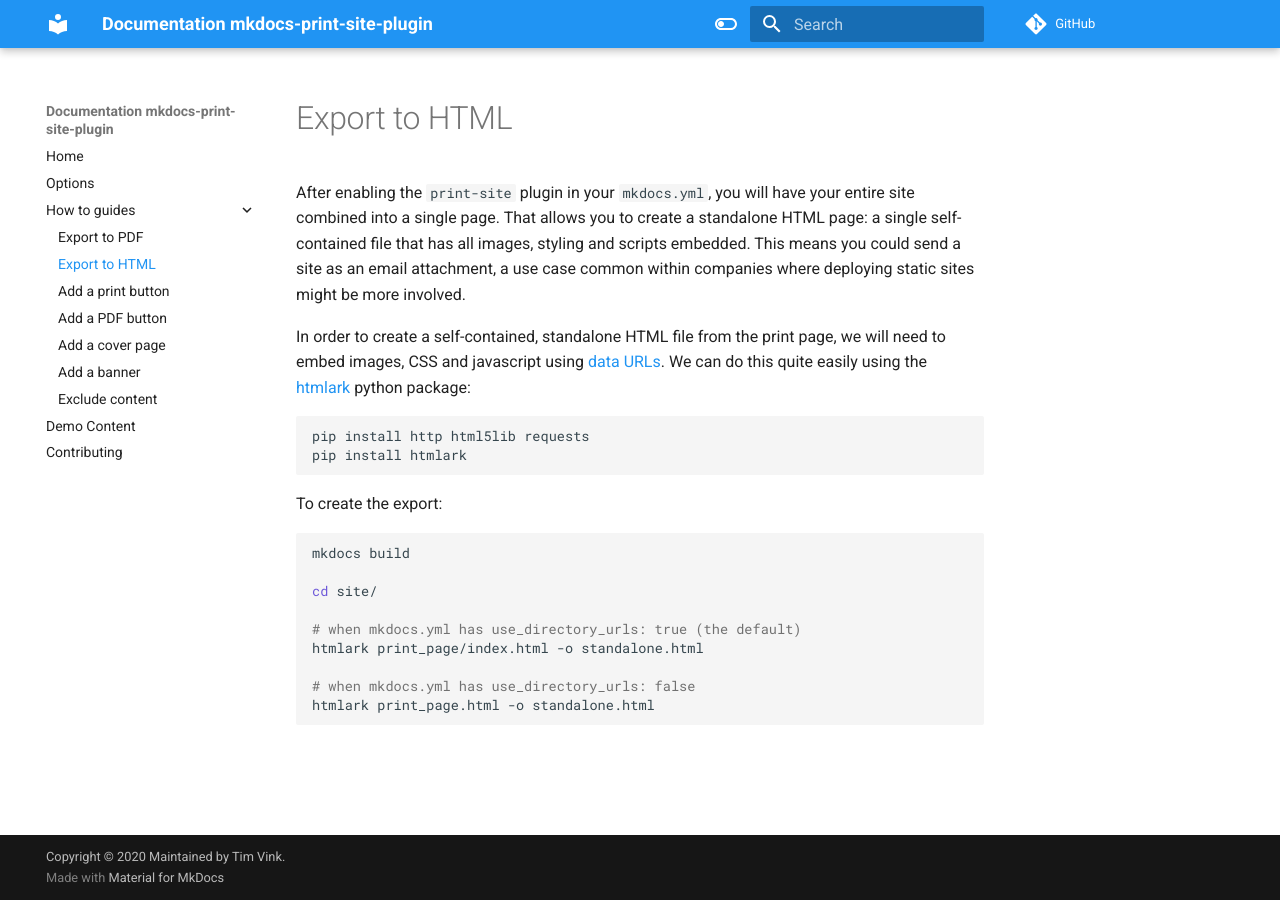
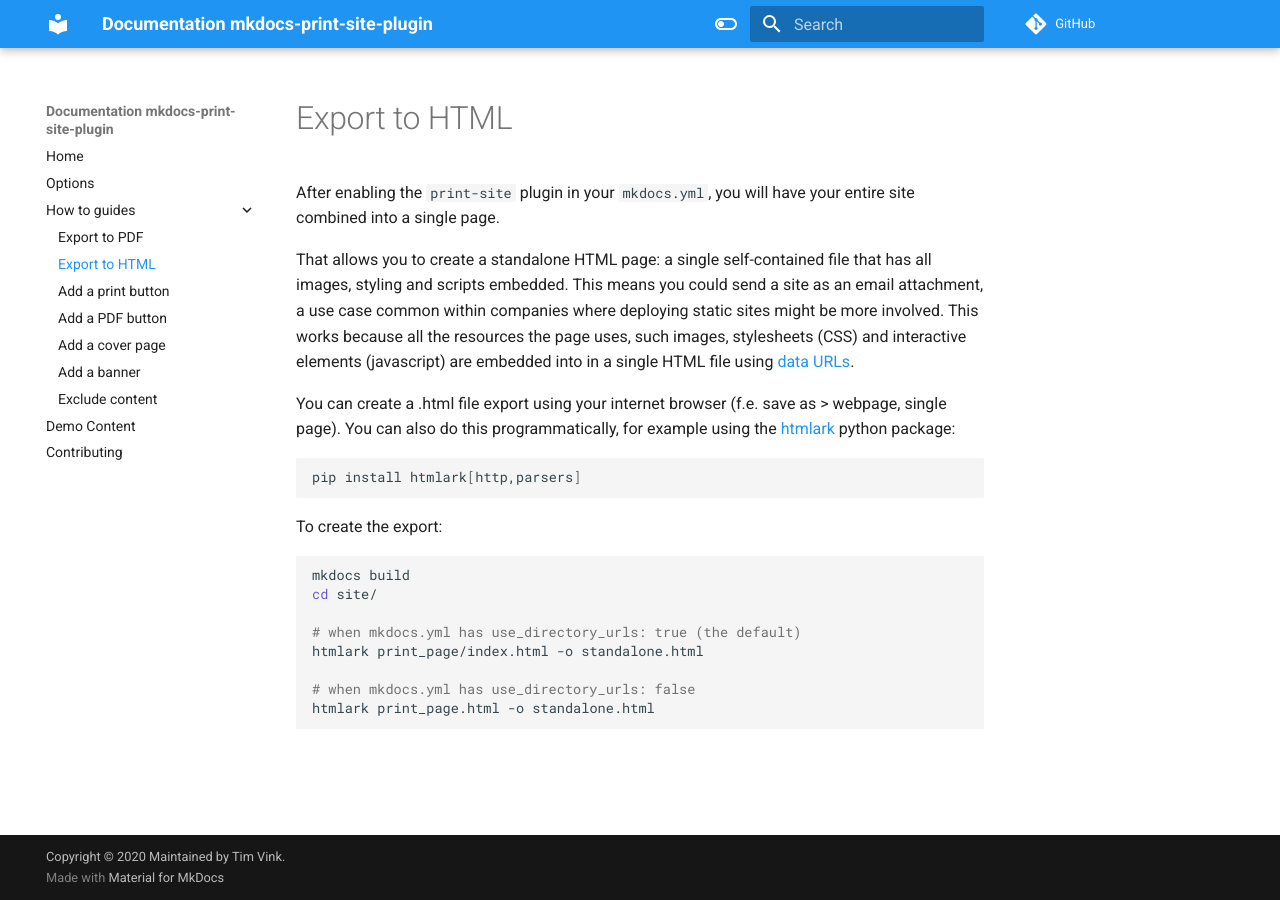
Before and after one commit to timvink/mkdocs-print-site-plugin, an MkDocs documentation site: the page built from docs/how-to/export-HTML.md, in a window 1280 px wide. Built offline with MkDocs 1.6.1 and Material for MkDocs 9.7.7, drawn with Linux system fonts in a browser that asks for light colours; a script that is not in the unit is left out; comment, search, counter and statistics services are not loaded.

Commit message:
Update export-HTML.md guide

````diff
--- a/docs/how-to/export-HTML.md
+++ b/docs/how-to/export-HTML.md
@@ -1,20 +1,20 @@
 # Export to HTML
 
-After enabling the `print-site` plugin in your `mkdocs.yml`, you will have your entire site combined into a single page. That allows you to create a standalone HTML page: a single self-contained file that has all images, styling and scripts embedded. This means you could send a site as an email attachment, a use case common within companies where deploying static sites might be more involved.
+After enabling the `print-site` plugin in your `mkdocs.yml`, you will have your entire site combined into a single page.
 
-In order to create a self-contained, standalone HTML file from the print page, we will need to embed images, CSS and javascript using [data URLs](https://developer.mozilla.org/en-US/docs/Web/HTTP/Basics_of_HTTP/Data_URIs). We can do this quite easily using the [htmlark](https://github.com/BitLooter/htmlark) python package:
+That allows you to create a standalone HTML page: a single self-contained file that has all images, styling and scripts embedded. This means you could send a site as an email attachment, a use case common within companies where deploying static sites might be more involved.
+This works because all the resources the page uses, such images, stylesheets (CSS) and interactive elements (javascript) are embedded into in a single HTML file using [data URLs](https://developer.mozilla.org/en-US/docs/Web/HTTP/Basics_of_HTTP/Data_URIs).
 
+You can create a .html file export using your internet browser (f.e. save as > webpage, single page). You can also do this programmatically, for example using the [htmlark](https://github.com/BitLooter/htmlark) python package:
 
 ```shell
-pip install http html5lib requests
-pip install htmlark
+pip install htmlark[http,parsers]
 ```
 
 To create the export:
 
 ```shell
 mkdocs build
-
 cd site/
 
 # when mkdocs.yml has use_directory_urls: true (the default)
````
